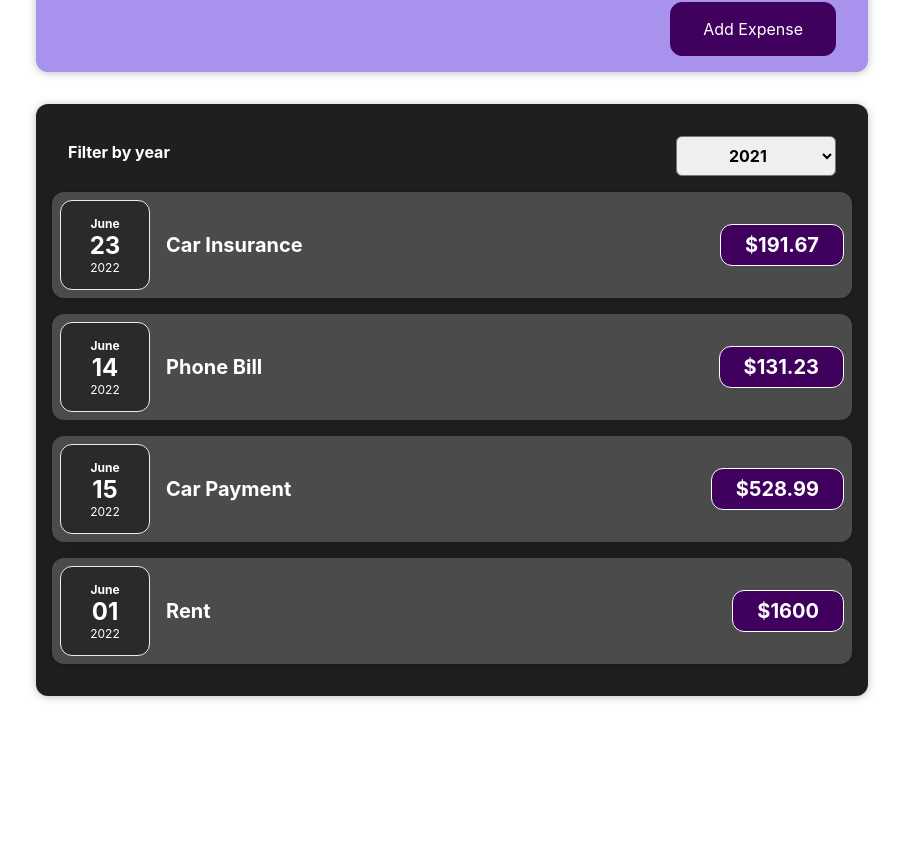
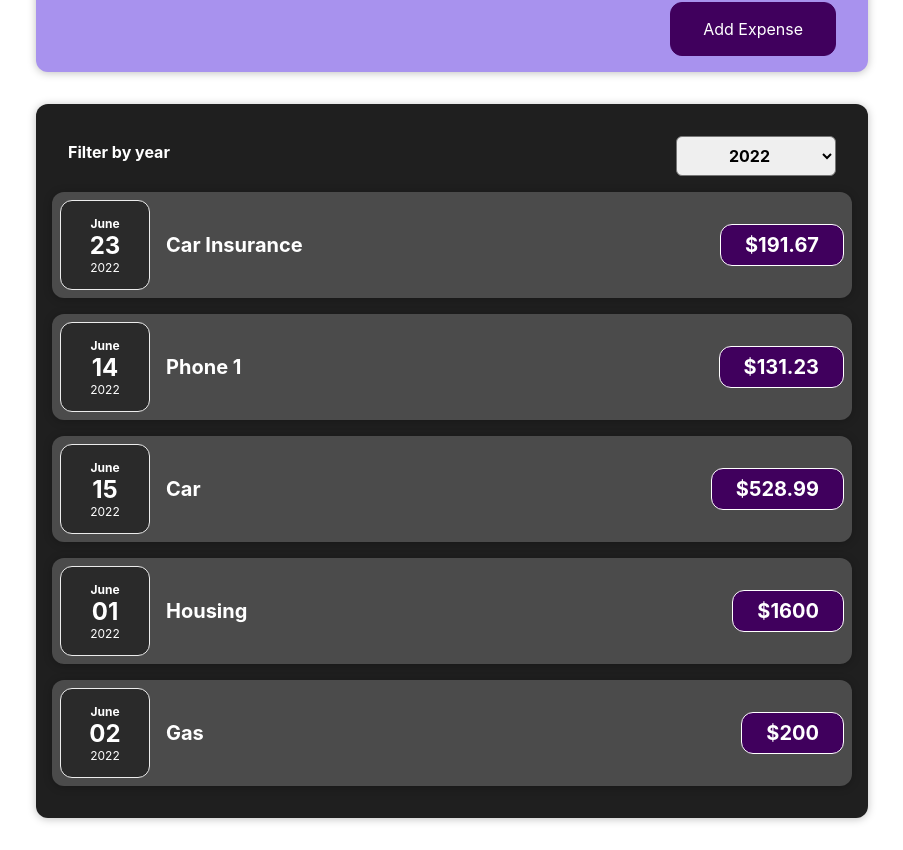
Before and after one commit to hoshimotao/react-app-practice, a React (Create React App) app: page / in a window 1280 px wide. Shown: the part 354-1204 px from the top of the page, without its empty margins (188-1091 px from the left). Before the commit the page ends 1082 px from the top, so only its background shows below. Built offline with nearby package versions, Linux system fonts and the light colour scheme.

Commit message:
conditionally render expenseContent based on length of filteredExpenses

```diff
--- a/src/App.js
+++ b/src/App.js
@@ -1,32 +1,49 @@
+import { useState } from "react";
 import Expenses from "./components/Expenses/Expenses";
 import NewExpense from "./components/NewExpense/NewExpense";
 
-function App() {
 // props
-  const expenses = [
+const INITIAL_EXPENSES = [
   {
     id: 1,
     title: "Car Insurance",
     amount: 191.67,
     date: new Date(2022, 5, 23),
   },
-    { id: 2, title: "Phone Bill", amount: 131.23, date: new Date(2022, 5, 14) },
+  { id: 2, title: "Phone 1", amount: 131.23, date: new Date(2022, 5, 14) },
   {
     id: 3,
-      title: "Car Payment",
+    title: "Car",
     amount: 528.99,
     date: new Date(2022, 5, 15),
   },
   {
     id: 4,
-      title: "Rent",
+    title: "Housing",
     amount: 1600,
     date: new Date(2022, 5, 1),
   },
+  {
+    id: 5,
+    title: "Gas",
+    amount: 200,
+    date: new Date(2022, 5, 2),
+  },
+  {
+    id: 6,
+    title: "Phone 2",
+    amount: 50,
+    date: new Date(2021, 4, 1),
+  },
 ];
 
+function App() {
+  const [expenses, setExpenses] = useState(INITIAL_EXPENSES);
+
   const addExpenseHandler = (expense) => {
-    console.log("App.js was here!", expense);
+    setExpenses((previousExpenses) => {
+      return [expense, ...previousExpenses];
+    });
   };
 
   return (
--- a/src/components/Expenses/Expenses.js
+++ b/src/components/Expenses/Expenses.js
@@ -5,13 +5,33 @@ import "./Expenses.css";
 import ExpensesFilter from "./ExpensesFilter";
 
 function Expenses(props) {
-  // parent component = App.js
-
-  const [filteredYear, setFilteredYear] = useState("2021");
+  const [filteredYear, setFilteredYear] = useState("2022");
 
   const filterChangeHandler = (selectedYear) => {
     setFilteredYear(selectedYear);
   };
+
+  const filteredExpenses = props.items.filter((expense) => {
+    return expense.date.getFullYear().toString() === filteredYear;
+  });
+
+  let expenseContent = (
+    <h3 className="card expense-item expenses-filter">
+      Sorry, No Expenses Found
+    </h3>
+  );
+
+  if (filteredExpenses.length > 0) {
+    expenseContent = filteredExpenses.map((expense) => (
+      <ExpenseItem
+        key={expense.id}
+        title={expense.title}
+        amount={expense.amount}
+        itemDate={expense.date}
+      />
+    ));
+  }
+
   return (
     <div>
       <Card className="expenses">
@@ -19,26 +39,7 @@ function Expenses(props) {
           selected={filteredYear}
           onChangeFilter={filterChangeHandler}
         />
-        <ExpenseItem
-          title={props.items[0].title} // Car Insurance
-          amount={props.items[0].amount} // 191.67
-          itemDate={props.items[0].date} // 2022, 5, 23 OR June 23 2022
-        />
-        <ExpenseItem
-          title={props.items[1].title}
-          amount={props.items[1].amount}
-          itemDate={props.items[1].date}
-        />
-        <ExpenseItem
-          title={props.items[2].title}
-          amount={props.items[2].amount}
-          itemDate={props.items[2].date}
-        />
-        <ExpenseItem
-          title={props.items[3].title}
-          amount={props.items[3].amount}
-          itemDate={props.items[3].date}
-        />
+        {expenseContent}
       </Card>
     </div>
   );
--- a/src/components/Expenses/ExpensesFilter.js
+++ b/src/components/Expenses/ExpensesFilter.js
@@ -14,6 +14,7 @@ const ExpensesFilter = (props) => {
           <option value="2023">2023</option>
           <option value="2022">2022</option>
           <option value="2021">2021</option>
+          <option value="2020">2020</option>
         </select>
       </div>
     </div>
--- a/src/components/NewExpense/ExpenseForm.js
+++ b/src/components/NewExpense/ExpenseForm.js
@@ -61,7 +61,7 @@ const ExpenseForm = (props) => {
           <label>Date</label>
           <input
             type="date"
-            min="2022-01-01"
+            min="2020-01-01"
             max="2024-12-31"
             value={enteredDate}
             onChange={dateChangeHandler}
```
Lines whose indentation alone changed are shown as unchanged.
